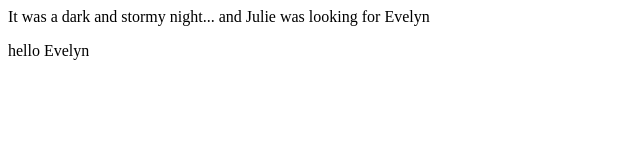
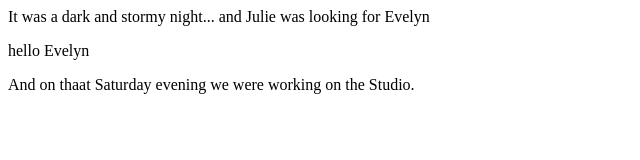
Before and after one commit to eferistin/fireside-story, a plain HTML site: page index.html in a window 1280 px wide. Shown: the whole page, without its empty margins (0-640 px from the left). Drawn offline with Linux system fonts and the light colour scheme.

Commit message:
just did part 6 of studio

```diff
--- a/index.html
+++ b/index.html
@@ -2,6 +2,6 @@
   <body>
     <p>It was a dark and stormy night... and Julie was looking for Evelyn</p>
     <p>hello Evelyn</p>
-
+    <p> And on thaat Saturday evening we were working on the Studio.<p>
   </body>
 </html>
```
